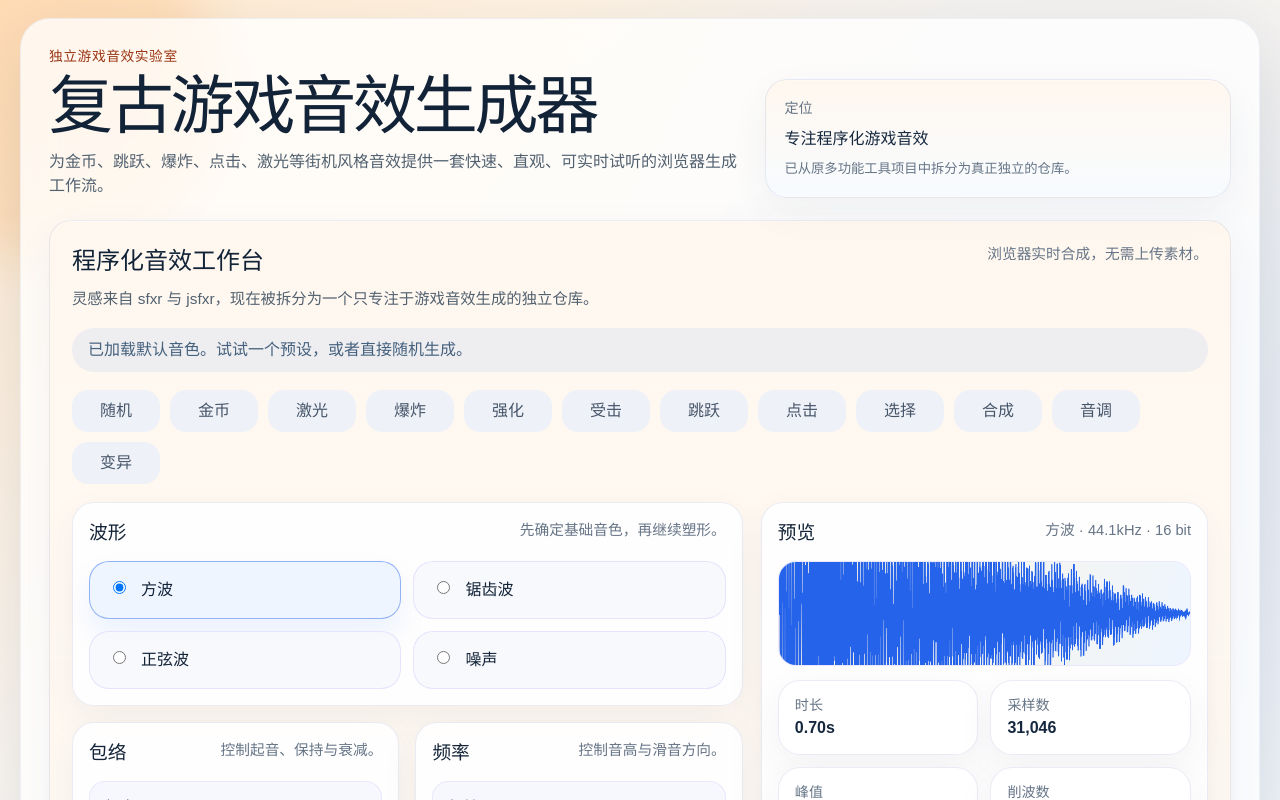
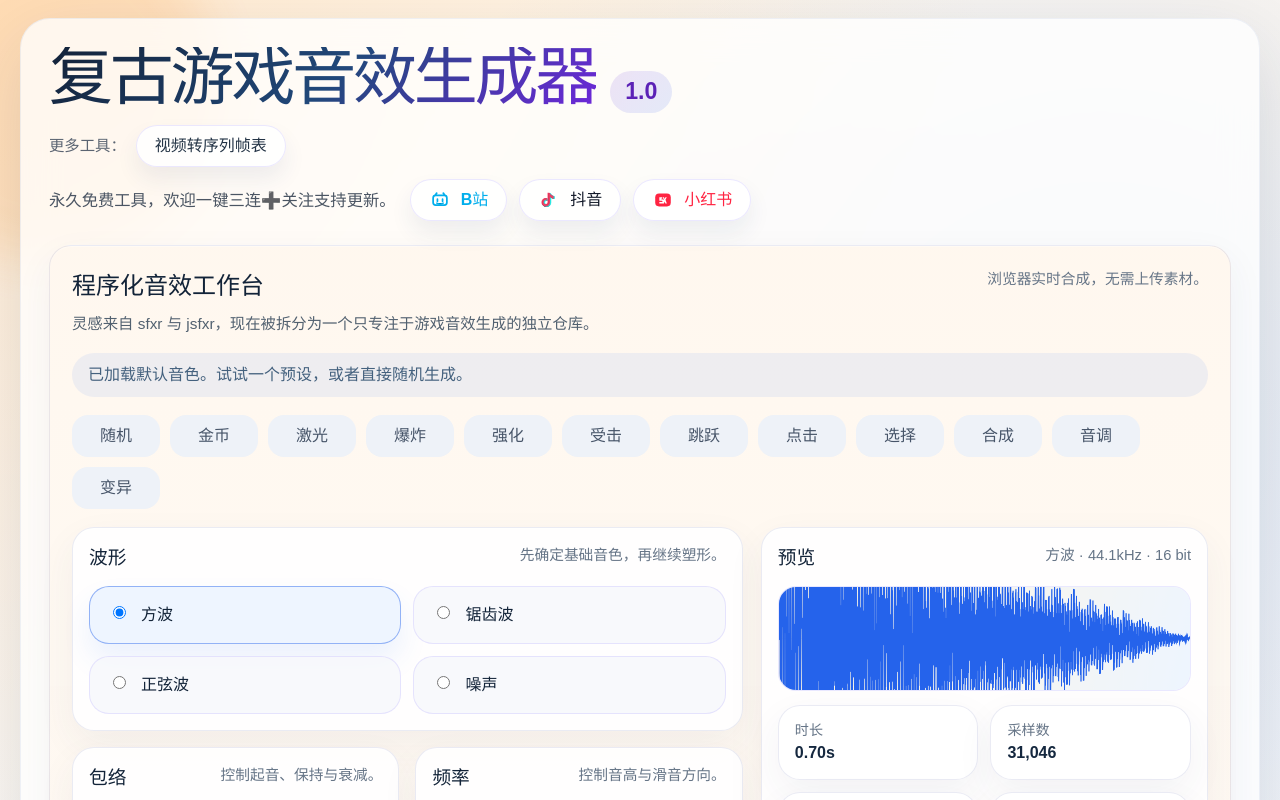
Before and after one commit to mowangblog/game-sfx-generator-web, a React (Vite) app: page / in a window 1280 px wide. Shown: the top 800 px of the page. Built offline with nearby package versions, Linux system fonts and the light colour scheme.

Commit message:
Adopt shared header and footer design

```diff
--- a/src/App.tsx
+++ b/src/App.tsx
@@ -1,6 +1,74 @@
 import GameSfxGenerator from './components/GameSfxGenerator';
 
+const BRAND_ASSET_PATH = `${import.meta.env.BASE_URL}logo.jpg`;
+const VIDEO_TIMESHEET_URL = 'https://mowangblog.github.io/video-timesheet-web/';
+const SUPPORT_LINKS = [
+  {
+    id: 'bilibili',
+    label: 'B站',
+    href: 'https://space.bilibili.com/13406042',
+  },
+  {
+    id: 'douyin',
+    label: '抖音',
+    href: 'https://www.douyin.com/user/MS4wLjABAAAAycVZEUWkD8Jwx8_Mu5E4TVdR8MkFlX0xNtEhEq5mOQKHeG9m3bDt-Q_PVGkQuDAA',
+  },
+  {
+    id: 'xiaohongshu',
+    label: '小红书',
+    href: 'https://www.xiaohongshu.com/user/profile/5f7310700000000001002626',
+  },
+] as const;
+
+type SupportPlatform = (typeof SUPPORT_LINKS)[number]['id'];
+
+function SupportLogo({ platform }: { platform: SupportPlatform }) {
+  if (platform === 'bilibili') {
+    return (
+      <svg viewBox="0 0 24 24" aria-hidden="true">
+        <rect x="4.5" y="7" width="15" height="10.5" rx="2.8" fill="none" stroke="currentColor" strokeWidth="1.9" />
+        <path d="M8.4 4.5 6.8 6.7M15.6 4.5l1.6 2.2" stroke="currentColor" strokeWidth="1.9" strokeLinecap="round" />
+        <path d="M9.2 11.1v2.2M14.8 11.1v2.2" stroke="currentColor" strokeWidth="1.9" strokeLinecap="round" />
+        <path d="M8.5 15.3c1.1.7 2.2 1 3.5 1 1.3 0 2.4-.3 3.5-1" stroke="currentColor" strokeWidth="1.6" strokeLinecap="round" />
+      </svg>
+    );
+  }
+
+  if (platform === 'douyin') {
+    return (
+      <svg viewBox="0 0 24 24" aria-hidden="true">
+        <path
+          d="M13.2 4.5c1.2 1.8 2.6 3 4.6 3.6v2.6c-1.5-.1-2.9-.6-4-1.4v5.5a4.7 4.7 0 1 1-4.7-4.6c.4 0 .8 0 1.2.1v2.8a2 2 0 1 0 .8 1.7V4.5h2.1Z"
+          fill="currentColor"
+        />
+        <path
+          d="M11.7 4.5v10.3a2 2 0 1 1-2-2c.2 0 .5 0 .7.1v-2.8a4.8 4.8 0 1 0 4.1 4.7V9.3c1.1.8 2.5 1.3 4 1.4V8.1c-2-.6-3.4-1.8-4.6-3.6h-2.2Z"
+          fill="#25F4EE"
+          opacity="0.9"
+        />
+        <path
+          d="M12.5 4.1c1.2 1.8 2.6 3 4.6 3.6v2.6c-1.5-.1-2.9-.6-4-1.4v5.5a4.7 4.7 0 1 1-4.7-4.6c.4 0 .8 0 1.2.1v2.8a2 2 0 1 0 .8 1.7V4.1h2.1Z"
+          fill="#FE2C55"
+          opacity="0.88"
+        />
+      </svg>
+    );
+  }
+
+  return (
+    <svg viewBox="0 0 24 24" aria-hidden="true">
+      <rect x="3.5" y="5" width="17" height="14" rx="4.2" fill="currentColor" />
+      <path
+        d="M8 9.1h3.1v1.4H9.7v.8h1.2c1.5 0 2.4.8 2.4 2.1 0 1.4-1 2.3-2.6 2.3H8v-1.4h2.4c.7 0 1.1-.3 1.1-.8s-.4-.8-1.1-.8H8V9.1Zm6.6 0h1.5l-1.4 2.7 1.5 3.9h-1.6l-.8-2.2-.8 2.2h-1.5l1.5-3.9-1.4-2.7h1.5l.7 1.7.8-1.7Z"
+        fill="#fff"
+      />
+    </svg>
+  );
+}
+
 function App() {
+  const currentYear = new Date().getFullYear();
+
   return (
     <div className="page-shell">
       <div className="ambient ambient-a" />
@@ -8,22 +76,62 @@ function App() {
 
       <main className="app-shell">
         <section className="hero">
-          <div className="hero-copy">
-            <p className="eyebrow">独立游戏音效实验室</p>
-            <h1>复古游戏音效生成器</h1>
-            <p className="hero-description">
-              为金币、跳跃、爆炸、点击、激光等街机风格音效提供一套快速、直观、可实时试听的浏览器生成工作流。
-            </p>
+          <h1 className="hero-title">
+            <span className="hero-title__main">复古游戏音效生成器</span>
+            <span className="hero-title__version">1.0</span>
+          </h1>
+
+          <div className="hero-tool-row">
+            <p className="hero-tool-copy">更多工具：</p>
+            <div className="hero-links">
+              <a
+                className="hero-link"
+                href={VIDEO_TIMESHEET_URL}
+                target="_blank"
+                rel="noreferrer"
+              >
+                视频转序列帧表
+              </a>
+            </div>
           </div>
 
-          <div className="hero-card">
-            <span>定位</span>
-            <strong>专注程序化游戏音效</strong>
-            <small>已从原多功能工具项目中拆分为真正独立的仓库。</small>
+          <div className="hero-support-row">
+            <p className="hero-copy">永久免费工具，欢迎一键三连➕关注支持更新。</p>
+            <div className="hero-links">
+              {SUPPORT_LINKS.map((link) => (
+                <a
+                  key={link.label}
+                  className={`hero-link hero-link--${link.id}`}
+                  href={link.href}
+                  target="_blank"
+                  rel="noreferrer"
+                >
+                  <span className="hero-link__icon" aria-hidden="true">
+                    <SupportLogo platform={link.id} />
+                  </span>
+                  {link.label}
+                </a>
+              ))}
+            </div>
           </div>
         </section>
 
         <GameSfxGenerator />
+
+        <footer className="app-footer">
+          <div className="app-footer__brand">
+            <img
+              className="app-footer__avatar"
+              src={BRAND_ASSET_PATH}
+              alt="mowangblog 版权标识"
+            />
+            <div className="app-footer__copy">
+              <strong>© {currentYear} 今天又被Godot打了</strong>
+              <span>复古游戏音效生成器</span>
+            </div>
+          </div>
+          <p className="app-footer__note">永久免费工具，欢迎一键三连➕关注支持更新。</p>
+        </footer>
       </main>
     </div>
   );
--- a/src/styles.css
+++ b/src/styles.css
@@ -80,10 +80,8 @@ code {
 
 .hero {
   display: grid;
-  gap: 18px;
-  grid-template-columns: minmax(0, 1.2fr) minmax(280px, 0.8fr);
-  align-items: end;
-  margin-bottom: 22px;
+  gap: 12px;
+  margin-bottom: 24px;
 }
 
 .eyebrow {
@@ -107,6 +105,119 @@ code {
   margin: 14px 0 0;
   color: #526170;
   font-size: 1rem;
+}
+
+.hero-title {
+  display: flex;
+  align-items: baseline;
+  gap: 14px;
+  flex-wrap: wrap;
+}
+
+.hero-title__main {
+  background: linear-gradient(135deg, #132238 0%, #21487a 52%, #6d28d9 100%);
+  -webkit-background-clip: text;
+  background-clip: text;
+  color: transparent;
+}
+
+.hero-title__version {
+  display: inline-flex;
+  align-items: center;
+  min-height: 42px;
+  padding: 0 15px;
+  border-radius: 999px;
+  background: linear-gradient(135deg, rgba(109, 40, 217, 0.12), rgba(37, 99, 235, 0.12));
+  color: #5b21b6;
+  font-size: clamp(1rem, 2vw, 1.45rem);
+  font-weight: 800;
+  letter-spacing: 0;
+}
+
+.hero-copy {
+  margin: 0;
+  font-size: 1.02rem;
+  color: #4b5563;
+  white-space: nowrap;
+}
+
+.hero-tool-row {
+  display: flex;
+  align-items: center;
+  flex-wrap: wrap;
+  gap: 10px;
+}
+
+.hero-tool-copy {
+  margin: 0;
+  color: #5b6472;
+  font-size: 0.96rem;
+  line-height: 1.6;
+}
+
+.hero-support-row {
+  display: flex;
+  align-items: center;
+  gap: 14px;
+  flex-wrap: wrap;
+}
+
+.hero-links {
+  display: flex;
+  flex-wrap: wrap;
+  gap: 12px;
+}
+
+.hero-link {
+  display: inline-flex;
+  align-items: center;
+  justify-content: center;
+  gap: 10px;
+  min-height: 42px;
+  padding: 0 18px;
+  border-radius: 999px;
+  border: 1px solid rgba(113, 92, 255, 0.14);
+  background: rgba(255, 255, 255, 0.85);
+  color: #243446;
+  text-decoration: none;
+  font-weight: 700;
+  box-shadow: 0 12px 22px rgba(44, 62, 110, 0.08);
+  transition:
+    transform 180ms ease,
+    border-color 180ms ease,
+    box-shadow 180ms ease;
+}
+
+.hero-link__icon {
+  display: inline-flex;
+  width: 22px;
+  height: 22px;
+  align-items: center;
+  justify-content: center;
+}
+
+.hero-link__icon svg {
+  width: 100%;
+  height: 100%;
+  display: block;
+}
+
+.hero-link--bilibili {
+  color: #00aeec;
+}
+
+.hero-link--douyin {
+  color: #111827;
+}
+
+.hero-link--xiaohongshu {
+  color: #ff2442;
+}
+
+.hero-link:hover {
+  transform: translateY(-1px);
+  border-color: rgba(109, 40, 217, 0.32);
+  box-shadow: 0 16px 28px rgba(77, 61, 173, 0.12);
 }
 
 .hero-card,
@@ -431,6 +542,53 @@ code {
   gap: 10px;
 }
 
+.app-footer {
+  display: flex;
+  align-items: center;
+  justify-content: space-between;
+  gap: 16px;
+  margin-top: 22px;
+  padding-top: 18px;
+  border-top: 1px solid rgba(113, 92, 255, 0.12);
+  color: #607085;
+}
+
+.app-footer__brand {
+  display: flex;
+  align-items: center;
+  gap: 12px;
+}
+
+.app-footer__avatar {
+  width: 42px;
+  height: 42px;
+  border-radius: 12px;
+  object-fit: cover;
+  border: 1px solid rgba(113, 92, 255, 0.14);
+  box-shadow: 0 10px 18px rgba(44, 62, 110, 0.08);
+  background: rgba(255, 255, 255, 0.92);
+}
+
+.app-footer__copy {
+  display: grid;
+  gap: 2px;
+}
+
+.app-footer__copy strong {
+  color: #253243;
+  font-size: 0.95rem;
+}
+
+.app-footer__copy span,
+.app-footer__note {
+  font-size: 0.9rem;
+}
+
+.app-footer__note {
+  margin: 0;
+  text-align: right;
+}
+
 @media (max-width: 1120px) {
   .hero,
   .generator-layout {
@@ -450,6 +608,15 @@ code {
     flex-direction: column;
     align-items: flex-start;
   }
+
+  .app-footer {
+    flex-direction: column;
+    align-items: flex-start;
+  }
+
+  .app-footer__note {
+    text-align: left;
+  }
 }
 
 @media (max-width: 640px) {
```
Also changed, not shown: logo.jpg (added).
